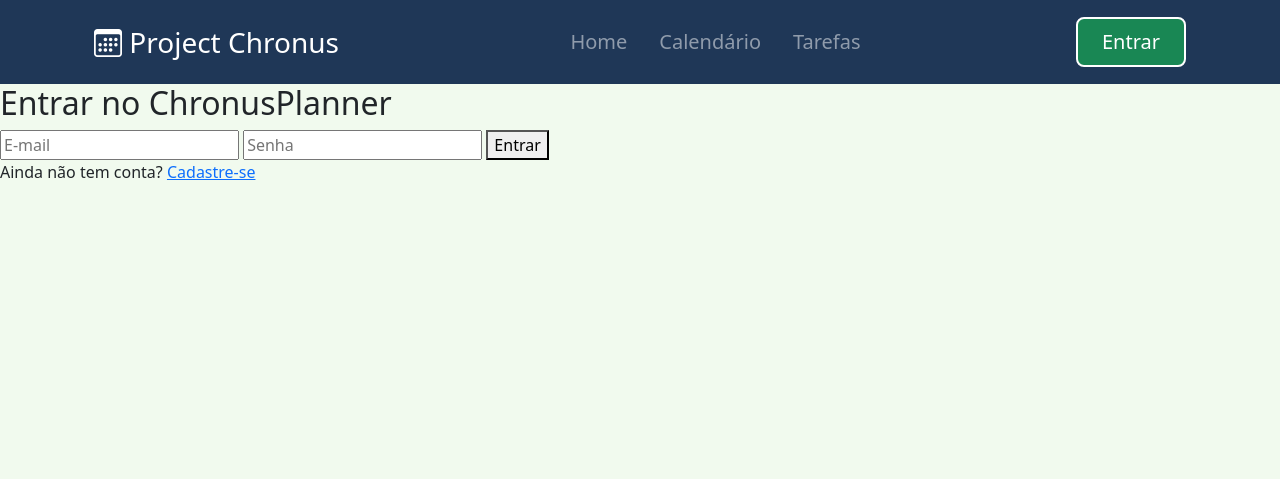
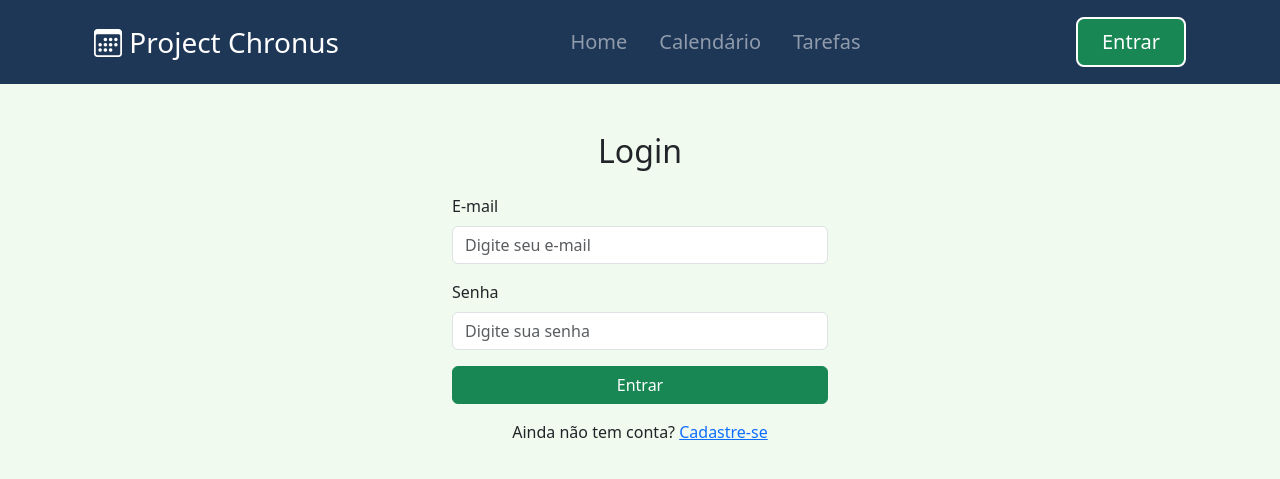
Before and after one commit to Samuel-fernandesf/ChronusPlanner, a Flask app: page / in a window 1280 px wide. Shown: the top 479 px of the page. Run offline with Flask 3, Linux system fonts and the light colour scheme.

Commit message:
Criando função de login e logout | Correção de bugs

```diff
--- a/app/routes/login_bp.py
+++ b/app/routes/login_bp.py
@@ -1,47 +1,33 @@
-from flask import render_template, request, redirect, url_for, flash, Blueprint, current_app
-from flask_login import login_user
+from flask import Blueprint, render_template, request, redirect, url_for, flash, current_app
+from flask_login import login_user, logout_user, current_user
+from app.models.user import User
 from app.DAO.userDAO import UserDAO
 
 login = Blueprint('login', __name__)
-
-from flask_login import login_user  # Agora essa função será usada corretamente
+userDAO = UserDAO()
 
 @login.route("/", methods=["GET", "POST"])
-def login_view():  # 👈 nome diferente de login_user!
+def login_usuario():
+
+    if current_user.is_authenticated:
+        return redirect(url_for('home.homepage'))
+
     if request.method == "POST":
-        email = request.form["email"]
-        password = request.form["password"]
-        user = UserDAO.get_user_by_email(email)
+        email = request.form.get('email')
+        senha = request.form.get('senha')
 
-        if user and user.check_password(password):
+        user = userDAO.buscar_por_email(email)
+
+        if user and user.check_password(senha):
             login_user(user)
             flash("Login bem-sucedido!", "success")
             return redirect(url_for("home.homepage"))
         else:
-            flash("Credenciais inválidas.", "danger")
-
+            flash("Usuário ou senha inválidos!", "danger")
     return render_template("login.html")
 
-
-@login.route("/register", methods=["GET", "POST"])
-def register():
-    if request.method == "POST":
-        username = request.form["nome"]
-        email = request.form["email"]
-        password = request.form["password"]
-        confirm = request.form["confirm_password"]
-
-        if password != confirm:
-            flash("As senhas não coincidem.", "warning")
-            return redirect(url_for("login.register"))
-
-        # Verifica se já existe usuário
-        if UserDAO.get_user_by_email(email):
-            flash("Este e-mail já está cadastrado.", "danger")
-            return redirect(url_for("login.register"))
-
-        UserDAO.create_user(username, email, password)
-        flash("Cadastro realizado com sucesso! Faça o login.", "success")
-        return redirect('/')
-
-    return render_template("register.html")
+@login.route('/logout')
+def logout_usuario():
+    logout_user()
+    flash(f'Você fez o logout!', category='info')
+    return redirect(url_for('login.login_usuario'))
--- a/app/templates/login.html
+++ b/app/templates/login.html
@@ -1,15 +1,44 @@
 {% extends "base.html" %}
 
 {% block conteudo %}
-<div class="login-container">
-        <h2>Entrar no ChronusPlanner</h2>
-        <form method="POST" action="{{ url_for('login.login_view') }}">
-            <input type="email" name="email" placeholder="E-mail" required>
-            <input type="password" name="password" placeholder="Senha" required>
-            <button type="submit">Entrar</button>
-        </form>
 
-         <p class="login-footer">Ainda não tem conta? <a href="{{ url_for('login.register') }}">Cadastre-se</a></p>
-    </div>
-    </div>
+<div class="container mt-5" style="max-width: 400px;">
+    <h2 class="mb-4 text-center">Login</h2>
+
+    <form method="POST" action="{{ url_for('login.login_usuario') }}">
+            {% with messages = get_flashed_messages(with_categories=true) %}
+                {% if messages %}
+                    {% for category, message in messages %}
+                        <div class='alert alert-{{category}} alert-dismissible fade-show role='alert''>
+                            <button
+                            type="button"
+                            class="btn btn-close"
+                            data-bs-dismiss="alert"
+                            aria-label="Close">
+                            </button>
+                            {{message}}
+                        </div>
+                    {% endfor %}
+                {% endif %}
+            {% endwith %}
+
+        <div class="mb-3">
+            <label for="email" class="form-label">E-mail</label>
+            <input type="email" class="form-control" id="email" name="email"  minlength="5" maxlength="120" placeholder="Digite seu e-mail" required>
+        </div>
+
+        <div class="mb-3">
+            <label for="senha" class="form-label">Senha</label>
+            <input type="password" class="form-control" id="senha" name="senha"  minlength="8" maxlength="20" placeholder="Digite sua senha" required>
+        </div>
+
+        <button type="submit" class="btn btn-success w-100">Entrar</button>
+    </form>
+
+    <p class="mt-3 text-center">
+        Ainda não tem conta? <a href="{{ url_for('cadastro.cadastro_usuario') }}">Cadastre-se</a>
+    </p>
+
+</div>
+
 {% endblock conteudo %}
```
